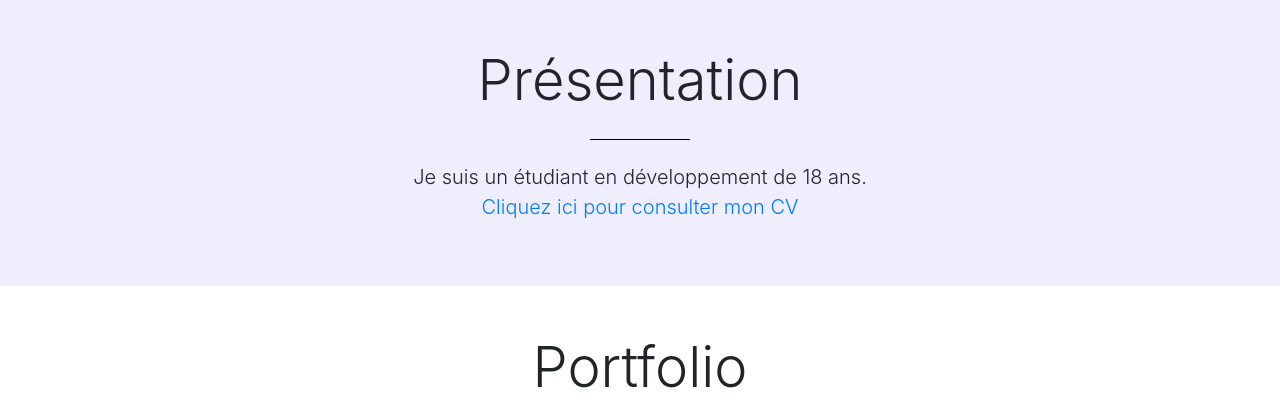
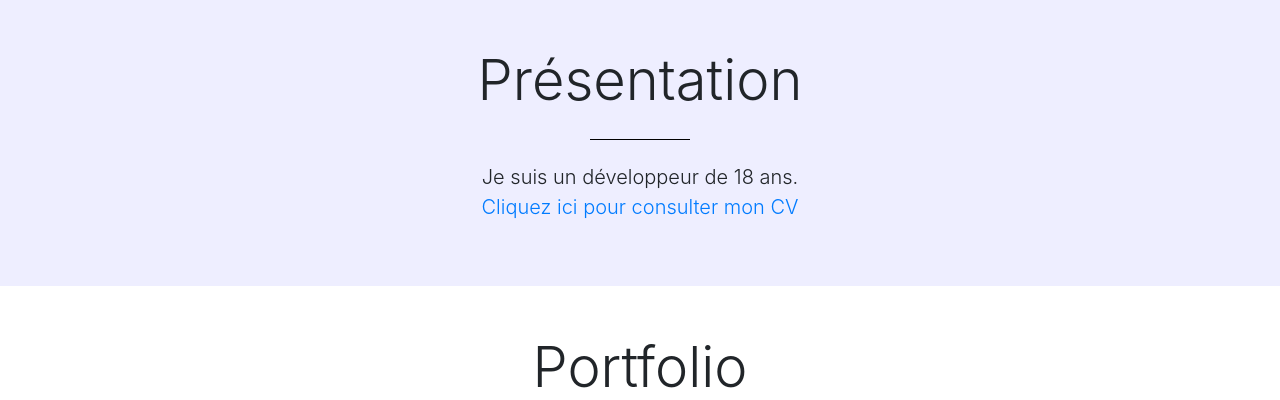
Before and after one commit to HydroSnow/trupin.dev, a PHP site: page / in a window 1280 px wide. Shown: the part 801-1201 px from the top of the page. Run offline with PHP 8.4, Linux system fonts and the light colour scheme.

Commit message:
changing description

```diff
--- a/index.php
+++ b/index.php
@@ -3,7 +3,7 @@
 	$birth = strtotime("2001-09-12 17:13:00");
 	$now = strtotime(date('Y-m-d H:i:s'));
 	$age = floor(($now - $birth) / (365 * 60 * 60 * 24));
-	$description = "Je suis un étudiant en développement de " . $age . " ans.";
+	$description = "Je suis un développeur de " . $age . " ans.";
 
 	$start_year = "2019";
 	$current_year = date("Y");
```
